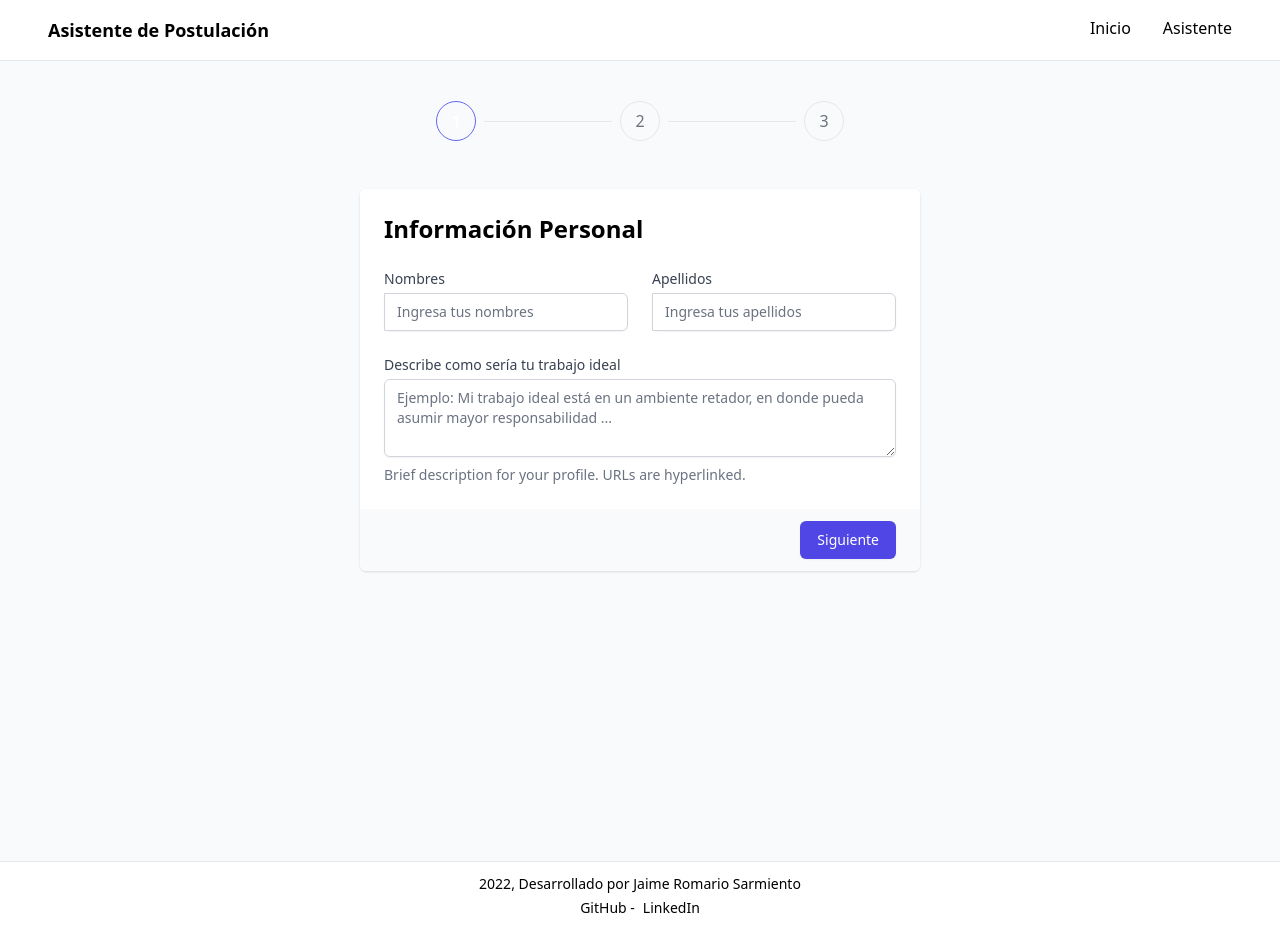
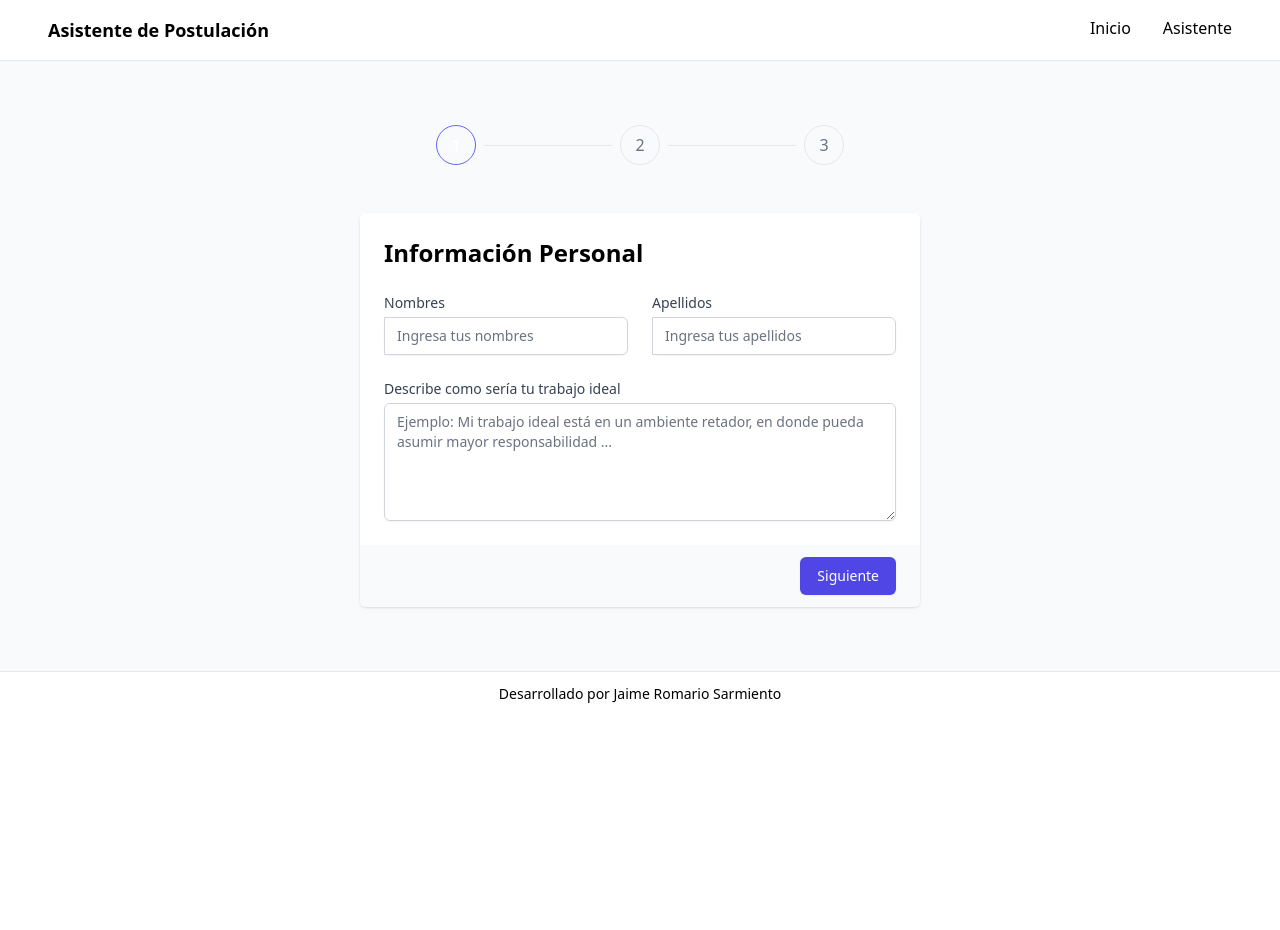
Before and after one commit to romariosc15/application-wizard-ui, a Next.js app: page /wizard in a window 1280 px wide. After the commit the page ends 800 px from the top, so only its background shows below. Built offline with nearby package versions, Linux system fonts and the light colour scheme.

Commit message:
Refactoring for form components started.

```diff
--- a/src/components/Footer.tsx
+++ b/src/components/Footer.tsx
@@ -4,11 +4,7 @@ const Footer = () => {
   return (
     <nav>
       <div className='text-center pb-3 pt-3 border-t text-sm'>
-        <h5 className='inline-block mb-1'>2022, Desarrollado por Jaime Romario Sarmiento</h5>
-        <div className='space-x-2'>
-          <a href="https://github.com/romariosc15" target="_blank" rel="noopener noreferrer">GitHub</a> -
-          <a href="https://www.linkedin.com/in/romariosarmiento/" target="_blank" rel="noopener noreferrer">LinkedIn</a>
-        </div>
+        <h5 className='inline-block mb-1'>Desarrollado por Jaime Romario Sarmiento</h5>
       </div>
     </nav>
   );
--- a/src/components/Form/TextArea.tsx
+++ b/src/components/Form/TextArea.tsx
@@ -26,9 +26,6 @@ const TextArea = ({ label, rows, name, id, placeholder, required }: TextAreaProp
                 required={required}
             />
         </div>
-        <p className="mt-2 text-sm text-gray-500">
-            Brief description for your profile. URLs are hyperlinked.
-        </p>
     </>
   );
 };
--- a/src/components/Steps.tsx
+++ b/src/components/Steps.tsx
@@ -17,7 +17,7 @@ const Steps = ({ steps }: StepsProps) => {
   const stepsLength:number = steps.length - 1;
   const { currentStep } = useContext(WizardContext);
   return (
-    <div className='flex flex-column justify-center items-center px-4 py-6'>
+    <div className='flex flex-column justify-center items-center px-4 pb-6'>
         {
           steps?.map((value, index:number) => {
             const className = 'rounded-full border w-10 h-10 flex flex-column justify-center items-center';
--- a/src/components/Wizard/Form.tsx
+++ b/src/components/Wizard/Form.tsx
@@ -12,17 +12,20 @@ interface FormProps {
 };
 
 const Form = ({ title, order, fields, stepsLength }: FormProps) => {
+
     const { currentStep, setCurrentStep } = useContext(WizardContext);
     const isVisiblePreviousButton = currentStep > 1;
     const isVisibleNextButton = currentStep <= stepsLength;
     const isLastStep = currentStep === stepsLength;
+
     const nextStep = (e:FormEvent<HTMLFormElement>) => {
         e.preventDefault();
         setCurrentStep(currentStep + 1);
     };
     const previousStep = () => setCurrentStep(currentStep - 1);
+
     return(
-        <div className={`px-4 py-6 ${currentStep === order ? 'block' : 'hidden'}`}>
+        <div className={`px-4 pt-6 ${currentStep === order ? 'block' : 'hidden'}`}>
             <form onSubmit={nextStep}>
                 <div className="shadow sm:rounded-md sm:overflow-hidden">
                     <div className="px-4 py-5 bg-white space-y-6 sm:p-6">
--- a/src/data/Steps.tsx
+++ b/src/data/Steps.tsx
@@ -22,7 +22,7 @@ export default [
             {
                 label: 'Describe como sería tu trabajo ideal',
                 type: 'textarea',
-                rows: 3,
+                rows: 5,
                 name: 'idealJob',
                 id: 'idealJob',
                 placeholder: 'Ejemplo: Mi trabajo ideal está en un ambiente retador, en donde pueda asumir mayor responsabilidad ...',
--- a/src/pages/_app.tsx
+++ b/src/pages/_app.tsx
@@ -1,4 +1,5 @@
 import '../styles/tailwind.css';
+import '../styles/custom.css';
 import type { AppProps } from 'next/app';
 
 function MyApp({ Component, pageProps }: AppProps) {
--- a/src/pages/index.tsx
+++ b/src/pages/index.tsx
@@ -9,7 +9,7 @@ const Home: NextPage = () => {
         <title>Asistente - Inicio</title>
         <meta name="viewport" content="initial-scale=1.0, width=device-width" />
       </Head>
-      <div className="py-4 px-12 min-h-screen">
+      <div className="py-4 px-12">
         <div>
           Index
         </div>
--- a/src/pages/wizard.tsx
+++ b/src/pages/wizard.tsx
@@ -14,9 +14,9 @@ const Wizard: NextPage = () => {
         <title>Asistente - Postulación</title>
         <meta name="viewport" content="initial-scale=1.0, width=device-width" />
       </Head>
-      <div className="py-4 px-12 min-h-screen bg-gray-50">
+      <div className="py-4 px-12 bg-gray-50 flex flex-column justify-center items-center">
         <WizardContextProvider>
-          <div className='w-6/12 mx-auto'>
+          <div className='w-6/12 mx-auto py-12'>
             <Steps
               steps={steps}
             />
```
Also changed, not shown: src/styles/custom.css (added). Lines whose indentation alone changed are shown as unchanged.
